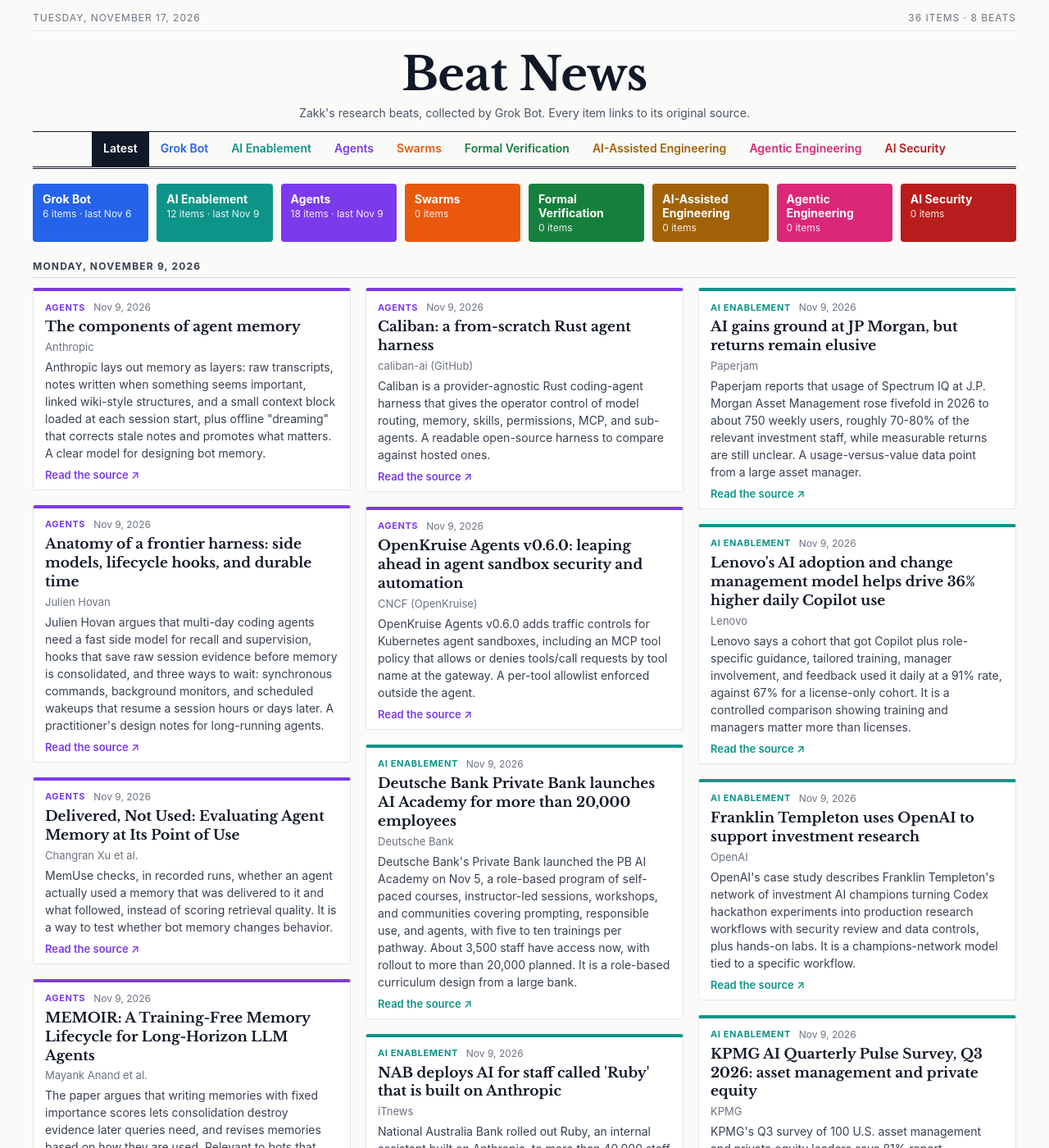
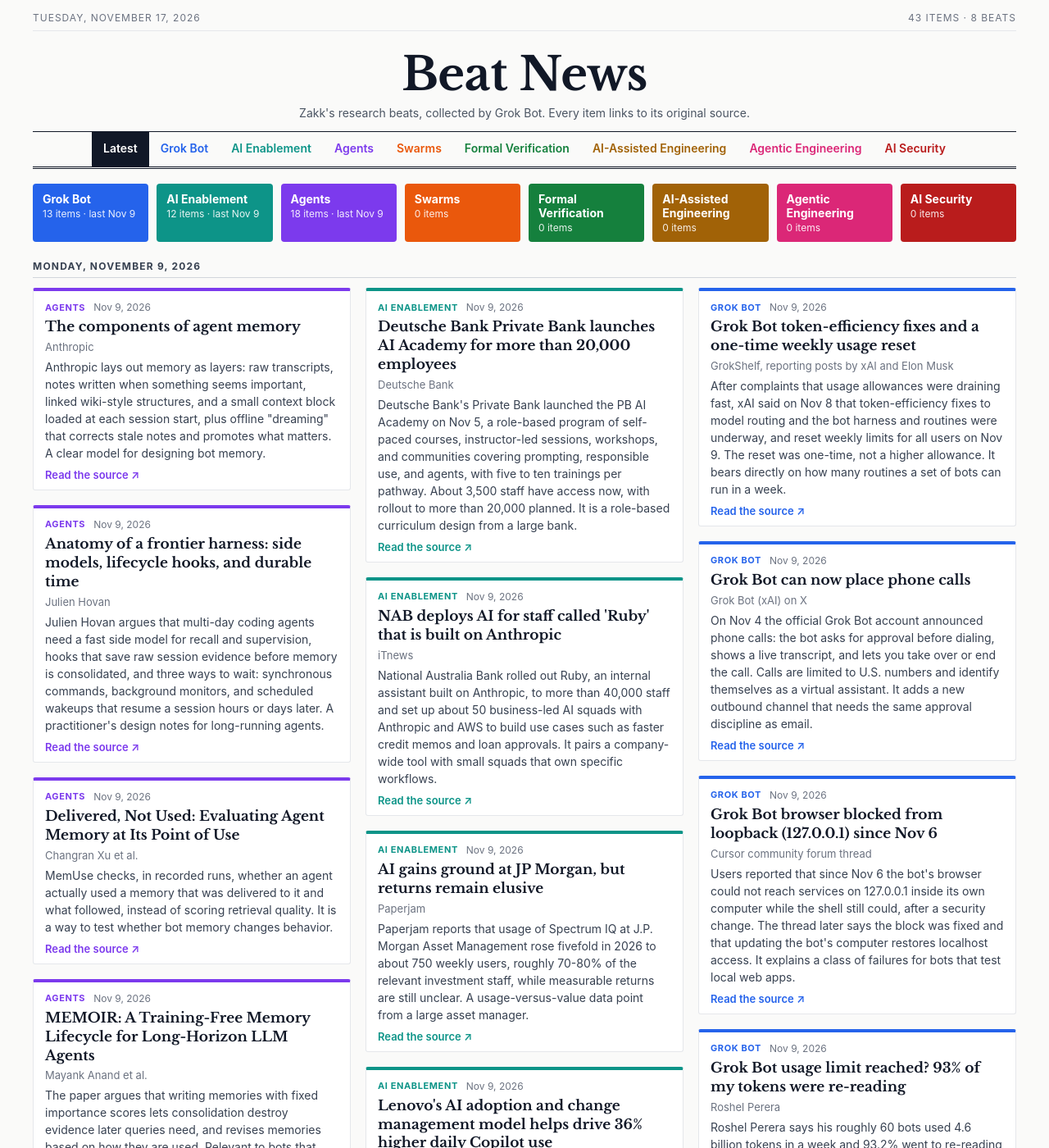
Before and after one commit to 0xZakk/beat-news, a Jekyll site: the page built from index.html, in a window 1280 px wide and 1400 px high. Shown: the whole window at 82% size. Built offline with Jekyll 4.4.1, drawn with Linux system fonts in a browser that asks for light colours; some of the changed text lies outside the part shown.

Commit message:
grok-bot: 2026-11-09 (7 new items)

```diff
--- a/_data/items.json
+++ b/_data/items.json
@@ -1,6 +1,11 @@
 {
  "updated": "2026-11-17T09:51:42-06:00",
  "issues": [
+  {
+   "beat": "grok-bot",
+   "date": "2026-11-09",
+   "summary": ""
+  },
   {
    "beat": "ai-enablement",
    "date": "2026-11-09",
@@ -170,6 +175,83 @@
    "url": "https://kpmg.com/us/en/articles/2026/quarterly-ai-pulse-survey-asset-management-private-equity.html",
    "also_fits": [],
    "seq": 36
+  },
+  {
+   "id": "2026-11-09-grok-bot-token-efficiency-fixes-and-a-one-time-weekly-usage",
+   "beat": "grok-bot",
+   "date": "2026-11-09",
+   "title": "Grok Bot token-efficiency fixes and a one-time weekly usage reset",
+   "author": "GrokShelf, reporting posts by xAI and Elon Musk",
+   "summary": "After complaints that usage allowances were draining fast, xAI said on Nov 8 that token-efficiency fixes to model routing and the bot harness and routines were underway, and reset weekly limits for all users on Nov 9. The reset was one-time, not a higher allowance. It bears directly on how many routines a set of bots can run in a week.",
+   "url": "https://grokshelf.com/news/grok-bot-fixes-grok-4-8-opus-5-5",
+   "also_fits": [],
+   "seq": 37
+  },
+  {
+   "id": "2026-11-09-grok-bot-can-now-place-phone-calls",
+   "beat": "grok-bot",
+   "date": "2026-11-09",
+   "title": "Grok Bot can now place phone calls",
+   "author": "Grok Bot (xAI) on X",
+   "summary": "On Nov 4 the official Grok Bot account announced phone calls: the bot asks for approval before dialing, shows a live transcript, and lets you take over or end the call. Calls are limited to U.S. numbers and identify themselves as a virtual assistant. It adds a new outbound channel that needs the same approval discipline as email.",
+   "url": "https://x.com/bot/status/2118043939592942052",
+   "also_fits": [],
+   "seq": 38
+  },
+  {
+   "id": "2026-11-09-grok-bot-browser-blocked-from-loopback-127-0-0-1-since-nov-6",
+   "beat": "grok-bot",
+   "date": "2026-11-09",
+   "title": "Grok Bot browser blocked from loopback (127.0.0.1) since Nov 6",
+   "author": "Cursor community forum thread",
+   "summary": "Users reported that since Nov 6 the bot's browser could not reach services on 127.0.0.1 inside its own computer while the shell still could, after a security change. The thread later says the block was fixed and that updating the bot's computer restores localhost access. It explains a class of failures for bots that test local web apps.",
+   "url": "https://forum.cursor.com/t/grok-bot-browser-blocked-from-loopback-127-0-0-1-since-nov-6-local-services-unreachable-shell-fine/177563",
+   "also_fits": [],
+   "seq": 39
+  },
+  {
+   "id": "2026-11-09-grok-bot-usage-limit-reached-93-of-my-tokens-were-re-reading",
+   "beat": "grok-bot",
+   "date": "2026-11-09",
+   "title": "Grok Bot usage limit reached? 93% of my tokens were re-reading",
+   "author": "Roshel Perera",
+   "summary": "Roshel Perera says his roughly 60 bots used 4.6 billion tokens in a week and 93.2% went to re-reading old chat history, not replies or new prompts. He cut one bot's per-step cost from about 83-94k to 44k tokens with a short handoff file, fresh bot copies, and fewer schedules. It is a measured account of where bot tokens actually go.",
+   "url": "https://www.youtube.com/watch?v=-O_N6V7WNKU",
+   "also_fits": [],
+   "seq": 40
+  },
+  {
+   "id": "2026-11-09-agentforce-coworker-surpasses-185-000-users",
+   "beat": "grok-bot",
+   "date": "2026-11-09",
+   "title": "Agentforce Coworker surpasses 185,000 users",
+   "author": "Salesforce",
+   "summary": "Salesforce says more than 185,000 users now use Agentforce Coworker, an assistant that plans and coordinates Salesforce agents and workflows, with usage up 21 times in three months. It is one of the largest reported deployments of a workplace agent assistant.",
+   "url": "https://www.salesforce.com/news/stories/agentforce-coworker-surpasses-185k-users/",
+   "also_fits": [],
+   "seq": 41
+  },
+  {
+   "id": "2026-11-09-introducing-maia-ai-that-makes-teams-better-together",
+   "beat": "grok-bot",
+   "date": "2026-11-09",
+   "title": "Introducing MAIA: AI that makes teams better together",
+   "author": "Zyphra",
+   "summary": "Zyphra opened a beta of MAIA, a personal and team agent that runs as a Mac app and in Slack, remembers work context, and acts across connected tools such as Google Workspace. It is free during beta with daily caps. Another Slack-native assistant competing in the same space as Grok Bot.",
+   "url": "https://www.zyphra.com/our-work/introducingmaia",
+   "also_fits": [],
+   "seq": 42
+  },
+  {
+   "id": "2026-11-09-shattering-silos-with-openclaw-multiplayer",
+   "beat": "grok-bot",
+   "date": "2026-11-09",
+   "title": "Shattering silos with OpenClaw Multiplayer",
+   "author": "OpenClaw",
+   "summary": "OpenClaw Multiplayer lets a trusted team share one agent and its sessions, with roles, ownership, participant history, live presence, and configurable steering modes. OpenClaw's docs say it is not an isolation layer for untrusted users. It shows how an open-source assistant handles shared bots for a team.",
+   "url": "https://openclaw.ai/blog/shattering-silos-with-openclaw-multiplayer",
+   "also_fits": [],
+   "seq": 43
   },
   {
    "id": "2026-11-06-to-innovate-faster-bny-upskills-100-of-staff-on-eliza-powere",
```
